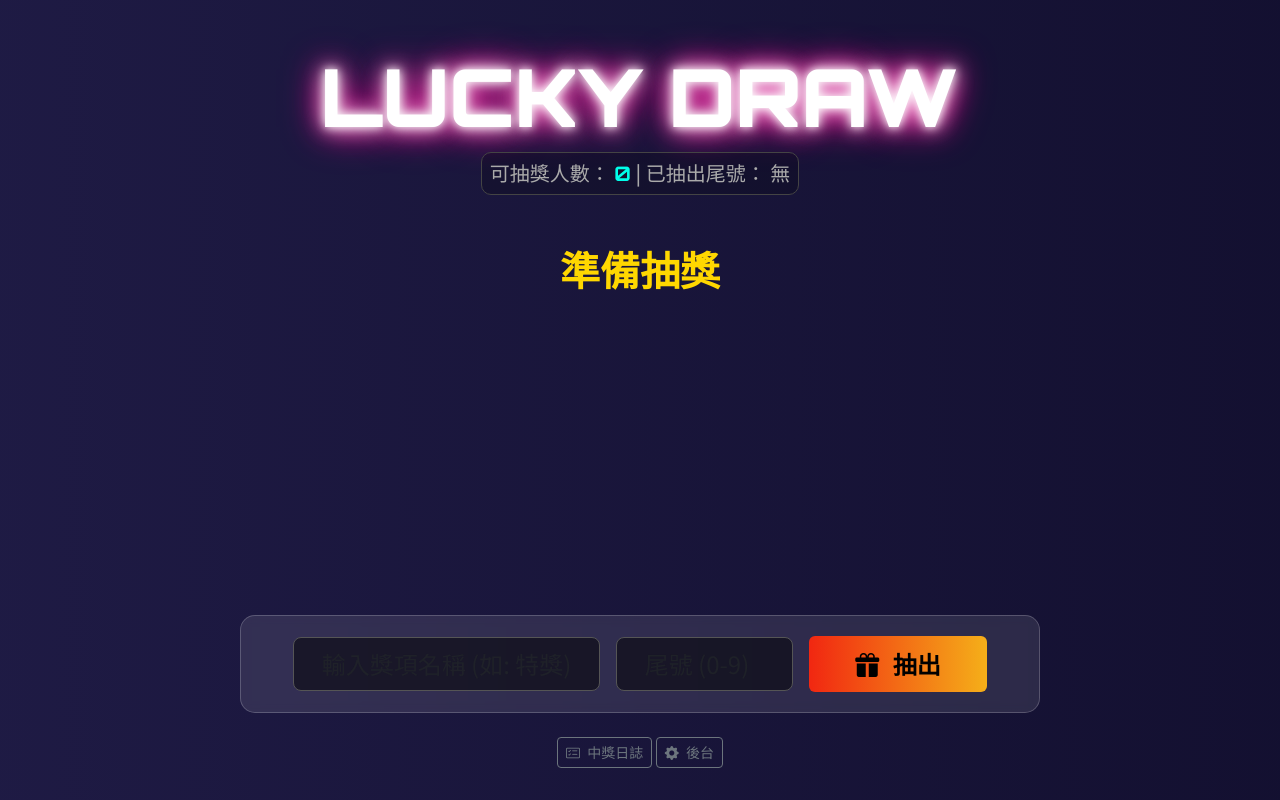
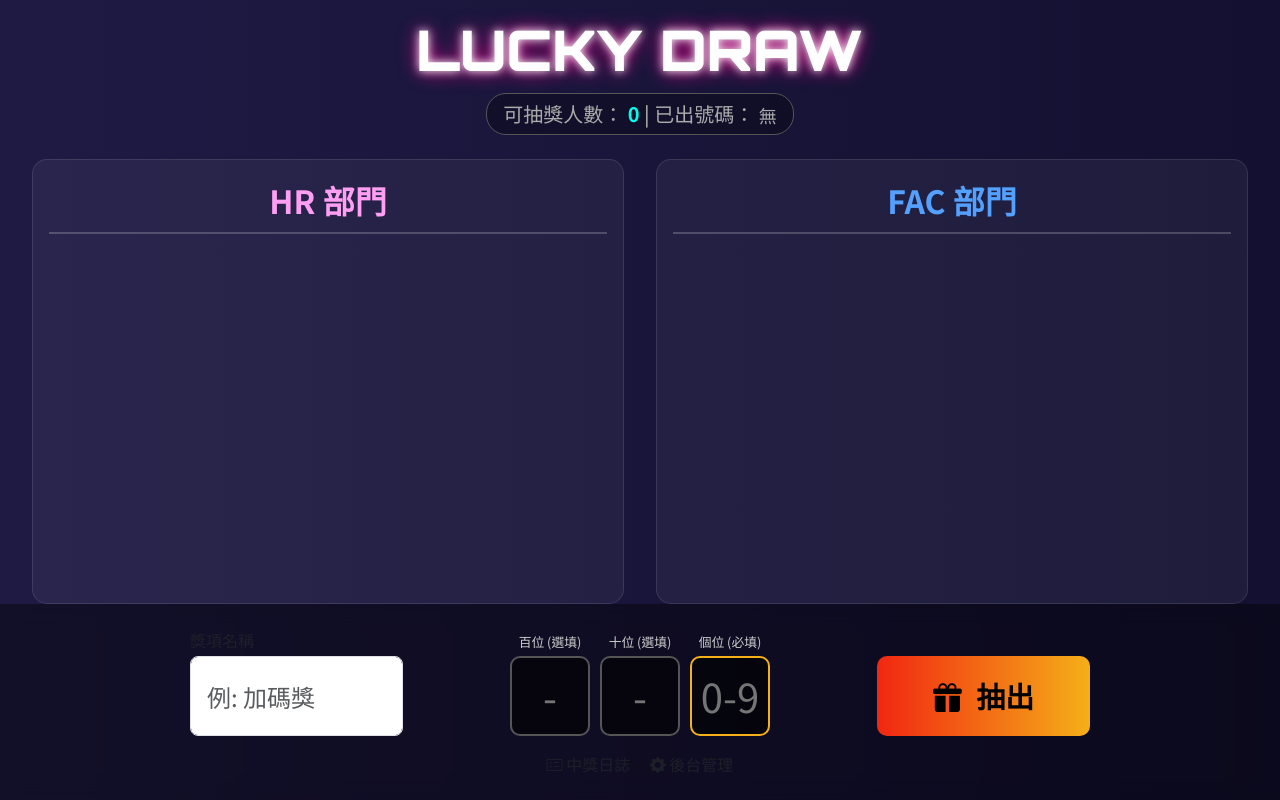
Before and after one commit to jjaass9507/self-checkin-lottery-system, a Flask app: page /lottery/screen in a window 1280 px wide. Run offline with Flask 3, Linux system fonts and the light colour scheme; data that the repository does not hold is empty.

Commit message:
git commit "更新功能: 將尾號欄位類型改為字串並新增加碼標記，調整抽獎邏輯以支援多位數號碼"

```diff
--- a/app/lottery/routes.py
+++ b/app/lottery/routes.py
@@ -49,51 +49,56 @@ def api_get_data():
 
 @bp.route('/api/draw', methods=['POST'])
 def api_draw():
-    # ... (保持原樣) ...
     data = request.get_json()
-    tail_number = data.get('tail_number')
+    # (*** 修改：接收 suffix (字串) 而不是 tail_number (整數) ***)
+    suffix = data.get('suffix', '').strip()
     prize_name = data.get('prize_name', '神秘獎項')
 
-    if tail_number is None:
-        return jsonify({"success": False, "message": "請輸入尾號"}), 400
+    if not suffix:
+        return jsonify({"success": False, "message": "請輸入號碼"}), 400
+
+    # 檢查是否為數字 (雖然是字串處理，但內容要是數字)
+    if not suffix.isdigit():
+        return jsonify({"success": False, "message": "號碼必須為數字"}), 400
 
     try:
-        tail_number = int(tail_number)
-        if not (0 <= tail_number <= 9):
-            raise ValueError
-    except ValueError:
-        return jsonify({"success": False, "message": "尾號必須是 0-9 的數字"}), 400
+        # 檢查是否抽過 (直接比對字串)
+        is_drawn = DrawnTailNumber.query.filter_by(tail_number=suffix).first()
+        if is_drawn:
+            return jsonify({"success": False, "message": f"號碼 {suffix} 已經被抽過了 ({is_drawn.prize_name})！"}), 400
 
-    try:
-        is_drawn = DrawnTailNumber.query.filter_by(tail_number=tail_number).first()
-        if is_drawn:
-            return jsonify({"success": False, "message": f"尾號 {tail_number} 已經被抽過了 ({is_drawn.prize_name})！"}), 400
-
-        str_tail_number = str(tail_number)
+        # (*** 核心邏輯：比對字串結尾 ***)
+        # 不管是 1 碼 (5), 2 碼 (35), 3 碼 (135) 都可以通用 endswith
         pool = CheckinList.query.filter(
             CheckinList.status == 'CheckedIn',
             CheckinList.has_won == False,
-            CheckinList.lottery_number.endswith(str_tail_number)
+            CheckinList.lottery_number.endswith(suffix)
         ).all()
 
+        # 判斷是否為加碼 (長度 > 1 視為加碼)
+        is_addon = len(suffix) > 1
+
         if not pool:
-            message = f"尾號 {tail_number} 沒有人中獎。"
+            message = f"號碼 {suffix} 沒有人中獎。"
             winners_list_info = []
         else:
-            message = f"恭喜！尾號 {tail_number} 的中獎者！"
+            message = f"恭喜！號碼 {suffix} 的中獎者！"
             winners_list_info = []
             for person in pool:
                 person.has_won = True
                 winners_list_info.append({
                     "name": person.name,
                     "employee_id": person.employee_id,
-                    "lottery_number": person.lottery_number
+                    "lottery_number": person.lottery_number,
+                    # (*** 新增：回傳 site 讓前端分流 ***)
+                    "site": person.site
                 })
 
         new_drawn_number = DrawnTailNumber(
-            tail_number=tail_number,
+            tail_number=suffix,
             prize_name=prize_name,
-            timestamp=datetime.now()
+            timestamp=datetime.now(),
+            is_addon=is_addon # 寫入資料庫
         )
         db.session.add(new_drawn_number)
         db.session.commit()
@@ -102,7 +107,8 @@ def api_draw():
             "success": True,
             "message": message,
             "prize_name": prize_name,
-            "tail_number": tail_number,
+            "tail_number": suffix, # 回傳字串
+            "is_addon": is_addon,  # 回傳是否加碼
             "winners": winners_list_info
         })
 
--- a/app/templates/lottery/screen.html
+++ b/app/templates/lottery/screen.html
@@ -15,82 +15,184 @@
             color: #fff;
             text-align: center;
             font-family: 'Noto Sans TC', sans-serif;
-            overflow: hidden;
+            overflow-x: hidden;
+            height: 100vh;
+            display: flex;
+            flex-direction: column;
         }
         @keyframes gradient-animation { 0% { background-position: 0% 50%; } 50% { background-position: 100% 50%; } 100% { background-position: 0% 50%; } }
-        .lottery-container { min-height: 100vh; display: flex; flex-direction: column; justify-content: space-between; padding: 2rem; }
-        .main-title { font-family: 'Orbitron', sans-serif; font-weight: 900; font-size: 5rem; color: #fff; text-shadow: 0 0 10px #fff, 0 0 20px #fff, 0 0 30px #f09, 0 0 40px #f09; margin-top: 1rem; }
-        #status-bar { color: #aaa; background: rgba(0,0,0,0.2); padding: 0.5rem; border-radius: 10px; display: inline-block; margin: auto; border: 1px solid #444; }
-        #pool-count { font-weight: 700; font-size: 1.25rem; color: #00ffea; font-family: 'Orbitron', sans-serif; }
 
-        #winner-display { min-height: 40vh; }
-        #result-title { font-size: 2.5rem; color: #ffd700; font-weight: 700; margin-bottom: 2rem; }
+        /* 標題區 */
+        header { padding: 1rem; flex-shrink: 0; }
+        .main-title { font-family: 'Orbitron', sans-serif; font-weight: 900; font-size: 3.5rem; color: #fff; text-shadow: 0 0 10px #fff, 0 0 20px #f09; margin: 0; }
+        #status-bar { color: #aaa; background: rgba(0,0,0,0.3); padding: 0.5rem 1rem; border-radius: 20px; display: inline-block; margin-top: 10px; border: 1px solid #555; }
+        #pool-count { color: #00ffea; font-weight: bold; }
 
-        .winner-card { background: linear-gradient(145deg, #fefde8, #f8d7a0); color: #333; padding: 1rem 1.5rem; margin: 0.5rem; border-radius: 10px; font-size: 1.75rem; font-weight: 700; border: 2px solid #fff; box-shadow: 0 0 20px #f8d7a0, 0 5px 15px rgba(0,0,0,0.3); display: inline-block; opacity: 0; transform: scale(0.5) rotate(15deg); animation: pop-in 0.5s cubic-bezier(0.175, 0.885, 0.32, 1.275) forwards; }
-        .winner-card small { font-size: 1rem; font-weight: 500; display: block; margin-top: 5px;}
-        @keyframes pop-in { to { opacity: 1; transform: scale(1) rotate(0deg); } }
+        /* 中獎顯示區 (核心修改：左右分欄) */
+        main {
+            flex-grow: 1;
+            display: flex;
+            padding: 0 2rem;
+            gap: 2rem;
+            overflow: hidden;
+            position: relative;
+        }
 
-        .controls { background: rgba(255,255,255,0.1); border-radius: 15px; padding: 20px; max-width: 800px; margin: auto; backdrop-filter: blur(5px); border: 1px solid rgba(255,255,255,0.2); }
-        .form-control-lg { background: rgba(0,0,0,0.5); color: #fff; border: 1px solid #555; text-align: center; font-size: 1.5rem; }
-        .form-control-lg:focus { background: rgba(0,0,0,0.7); color: #fff; border-color: #00ffea; box-shadow: 0 0 10px rgba(0, 255, 234, 0.5); }
-        #draw-btn { font-size: 1.5rem; font-weight: 700; padding: 10px 40px; background: linear-gradient(to right, #f12711, #f5af19); border: none; }
-        #draw-btn:hover { transform: scale(1.05); box-shadow: 0 0 20px rgba(245, 175, 25, 0.5); }
+        .winner-column {
+            flex: 1;
+            display: flex;
+            flex-direction: column;
+            background: rgba(255, 255, 255, 0.05);
+            border-radius: 15px;
+            border: 1px solid rgba(255,255,255,0.1);
+            padding: 1rem;
+            overflow-y: auto; /* 允許捲動 */
+        }
+
+        .col-title {
+            font-size: 2rem;
+            font-weight: 700;
+            margin-bottom: 1rem;
+            text-transform: uppercase;
+            border-bottom: 2px solid rgba(255,255,255,0.2);
+            padding-bottom: 0.5rem;
+        }
+        .col-title.hr { color: #ff9ff3; }
+        .col-title.fac { color: #54a0ff; }
+
+        /* 卡片樣式 */
+        .winner-card {
+            background: linear-gradient(145deg, #fefde8, #f8d7a0);
+            color: #333;
+            padding: 0.8rem;
+            margin-bottom: 0.8rem;
+            border-radius: 10px;
+            font-size: 1.5rem;
+            font-weight: 700;
+            border: 2px solid #fff;
+            box-shadow: 0 4px 6px rgba(0,0,0,0.1);
+            animation: pop-in 0.5s cubic-bezier(0.175, 0.885, 0.32, 1.275) forwards;
+            opacity: 0;
+            transform: scale(0.5);
+        }
+
+        /* (*** 加碼樣式 ***) */
+        .winner-card.addon-card {
+            background: linear-gradient(145deg, #ff9ff3, #feca57); /* 紫金配色 */
+            border: 3px solid #ff0000;
+            box-shadow: 0 0 15px #ff0000;
+            transform: scale(1.05);
+        }
+        .winner-card small { font-size: 0.9rem; font-weight: 500; display: block; opacity: 0.8; }
+
+        @keyframes pop-in { to { opacity: 1; transform: scale(1); } }
+
+        /* 控制區 */
+        footer { padding: 1.5rem; background: rgba(0,0,0,0.4); backdrop-filter: blur(10px); }
+        .controls { max-width: 900px; margin: auto; }
+
+        /* 輸入框組 */
+        .digit-input-group { display: flex; gap: 10px; justify-content: center; align-items: flex-end; }
+        .digit-box { text-align: center; }
+        .digit-box label { display: block; color: #ccc; font-size: 0.8rem; margin-bottom: 5px; }
+        .digit-box input {
+            width: 80px; height: 80px;
+            font-size: 2.5rem; text-align: center;
+            background: rgba(0,0,0,0.6); color: #fff;
+            border: 2px solid #555; border-radius: 10px;
+        }
+        .digit-box input:focus { border-color: #00ffea; box-shadow: 0 0 15px rgba(0,255,234,0.5); outline: none; }
+
+        #draw-btn {
+            height: 80px; font-size: 1.8rem; font-weight: bold;
+            padding: 0 40px; border-radius: 10px;
+            background: linear-gradient(to right, #f12711, #f5af19); border: none;
+        }
     </style>
 </head>
 <body>
 
-    <div class="lottery-container">
     <header>
         <h1 class="main-title">LUCKY DRAW</h1>
         <div id="status-bar" class="h5">
-                可抽獎人數： <span id="pool-count">...</span> | 已抽出尾號： <span id="drawn-history">...</span>
+            可抽獎人數： <span id="pool-count">...</span> |
+            已出號碼： <span id="drawn-history" style="font-size: 0.9em; max-width: 500px; overflow: hidden; text-overflow: ellipsis; vertical-align: bottom; display: inline-block; white-space: nowrap;">...</span>
         </div>
     </header>
 
-        <main id="winner-display">
-            <h2 id="result-title">準備抽獎</h2>
-            <div id="winner-list" class="d-flex flex-wrap justify-content-center"></div>
+    <main>
+        <div class="winner-column">
+            <div class="col-title hr">HR 部門</div>
+            <div id="list-hr"></div>
+        </div>
+
+        <div class="winner-column">
+            <div class="col-title fac">FAC 部門</div>
+            <div id="list-fac"></div>
+        </div>
     </main>
 
     <footer>
-            <div class="controls mb-4">
-                <form id="draw-form" class="row g-3 justify-content-center align-items-center">
-                    <div class="col-md-5">
-                        <input type="text" class="form-control form-control-lg" id="prize-name" placeholder="輸入獎項名稱 (如: 特獎)" required>
+        <div class="controls">
+            <form id="draw-form" class="row g-3 align-items-end justify-content-center">
+                <div class="col-md-3">
+                    <label class="text-start d-block text-muted mb-1">獎項名稱</label>
+                    <input type="text" class="form-control form-control-lg" id="prize-name" placeholder="例: 加碼獎" style="height: 80px; font-size: 1.5rem;" required>
                 </div>
-                    <div class="col-md-3">
-                        <input type="number" class="form-control form-control-lg" id="tail-number" placeholder="尾號 (0-9)" min="0" max="9" required>
+
+                <div class="col-md-6">
+                    <div class="digit-input-group">
+                        <div class="digit-box">
+                            <label>百位 (選填)</label>
+                            <input type="text" id="input-100" maxlength="1" pattern="[0-9]*" placeholder="-">
                         </div>
+                        <div class="digit-box">
+                            <label>十位 (選填)</label>
+                            <input type="text" id="input-10" maxlength="1" pattern="[0-9]*" placeholder="-">
+                        </div>
+                        <div class="digit-box">
+                            <label>個位 (必填)</label>
+                            <input type="text" id="input-1" maxlength="1" pattern="[0-9]*" placeholder="0-9" required style="border-color: #f5af19;">
+                        </div>
+                    </div>
+                </div>
+
                 <div class="col-md-3">
                     <button type="submit" class="btn btn-warning w-100" id="draw-btn">
                         <i class="bi bi-gift-fill me-2"></i> 抽出
                     </button>
                 </div>
             </form>
-            </div>
 
-            <div class="footer-links">
-                <a href="{{ url_for('lottery.winners_list') }}" class="btn btn-outline-secondary btn-sm" target="_blank">
-                    <i class="bi bi-card-checklist me-1"></i> 中獎日誌
+            <div class="text-center mt-3">
+                <a href="{{ url_for('lottery.winners_list') }}" class="text-muted text-decoration-none me-3" target="_blank">
+                    <i class="bi bi-card-checklist"></i> 中獎日誌
                 </a>
-                <a href="{{ url_for('admin.index') }}" class="btn btn-outline-secondary btn-sm" target="_blank">
-                    <i class="bi bi-gear-fill me-1"></i> 後台
+                <a href="{{ url_for('admin.index') }}" class="text-muted text-decoration-none" target="_blank">
+                    <i class="bi bi-gear-fill"></i> 後台管理
                 </a>
             </div>
+        </div>
     </footer>
-    </div>
 
     <script>
         const poolCountEl = document.getElementById('pool-count');
         const drawnHistoryEl = document.getElementById('drawn-history');
-        const winnerListEl = document.getElementById('winner-list');
-        const resultTitleEl = document.getElementById('result-title');
-        const drawForm = document.getElementById('draw-form');
+        const listHrEl = document.getElementById('list-hr');
+        const listFacEl = document.getElementById('list-fac');
         const drawBtn = document.getElementById('draw-btn');
+
+        // 輸入框
+        const input100 = document.getElementById('input-100');
+        const input10 = document.getElementById('input-10');
+        const input1 = document.getElementById('input-1');
         const prizeInput = document.getElementById('prize-name');
-        const tailInput = document.getElementById('tail-number');
 
         document.addEventListener('DOMContentLoaded', fetchData);
+
+        // 自動跳格邏輯 (輸入百位跳十位，輸入十位跳個位)
+        input100.addEventListener('input', (e) => { if(e.target.value) input10.focus(); });
+        input10.addEventListener('input', (e) => { if(e.target.value) input1.focus(); });
 
         async function fetchData() {
             try {
@@ -98,66 +200,97 @@
                 const data = await response.json();
                 poolCountEl.innerText = data.available_count;
                 drawnHistoryEl.innerText = data.drawn_numbers_list.join(", ") || "無";
-                return data.drawn_numbers_list;
+                return data.drawn_numbers_list; // 回傳已抽號碼列表
             } catch (error) {
                 console.error("Error:", error);
-            }
                 return [];
             }
+        }
 
-        drawForm.addEventListener('submit', async (e) => {
+        document.getElementById('draw-form').addEventListener('submit', async (e) => {
             e.preventDefault();
 
+            // 組合號碼
+            const v100 = input100.value.trim();
+            const v10 = input10.value.trim();
+            const v1 = input1.value.trim();
+
+            if (!v1) return alert("請至少輸入個位數");
+
+            // 組合字串：如果有百位就全組，沒百位看有沒有十位
+            let suffix = "";
+            if (v100) suffix += v100;
+            if (v10 || v100) suffix += v10; // 如果有百位，十位即使空也要補(雖然邏輯上怪怪的，但假設 user 會依序輸入)
+            suffix += v1;
+
+            // 簡單防呆：把中間的空字元處理掉 (例如輸入 百位:1, 個位:5 -> 15? 還是不允許? 這裡假設使用者會連續輸入)
+            // 這裡直接串接，如果不連續 (如 1_5) 使用者自己負責，或者可以強迫輸入
+
             const prizeName = prizeInput.value.trim();
-            const tailNum = parseInt(tailInput.value);
+            if (!prizeName) return alert("請輸入獎項名稱");
 
-            if (!prizeName) return alert("請輸入獎項名稱");
-            if (isNaN(tailNum) || tailNum < 0 || tailNum > 9) return alert("請輸入 0-9 的尾號");
-
+            // 檢查重複
             const drawnList = await fetchData();
-            if (drawnList.includes(tailNum)) {
-                return alert(`尾號 ${tailNum} 已經抽過了！請換一個號碼。`);
+            // 注意：API回傳的可能是字串陣列
+            if (drawnList.includes(suffix)) {
+                return alert(`號碼 ${suffix} 已經抽過了！`);
             }
 
-            if (!confirm(`確認要抽出：\n\n【 ${prizeName} 】\n\n尾號：【 ${tailNum} 】\n\n確定嗎？`)) return;
+            if (!confirm(`確認要抽出：\n\n【 ${prizeName} 】\n\n號碼：【 ${suffix} 】\n\n確定嗎？`)) return;
 
+            // 清空畫面
             drawBtn.disabled = true;
-            winnerListEl.innerHTML = '';
-            resultTitleEl.innerText = '正在抽出幸運兒...';
+            listHrEl.innerHTML = '';
+            listFacEl.innerHTML = '';
 
             try {
                 const response = await fetch("{{ url_for('lottery.api_draw') }}", {
                     method: 'POST',
                     headers: { 'Content-Type': 'application/json' },
-                    body: JSON.stringify({ prize_name: prizeName, tail_number: tailNum })
+                    body: JSON.stringify({ prize_name: prizeName, suffix: suffix })
                 });
 
                 const result = await response.json();
 
                 if (result.success) {
-                    resultTitleEl.innerText = `🎉 ${result.message}`;
+                    // 根據 is_addon 決定樣式
+                    const cardClass = result.is_addon ? 'winner-card addon-card' : 'winner-card';
+                    const badgeText = result.is_addon ? '🔥 加碼中獎' : '🎉 中獎';
 
                     if (result.winners.length > 0) {
                         result.winners.forEach((winner, index) => {
                             setTimeout(() => {
                                 const card = document.createElement('div');
-                                card.className = 'winner-card shadow';
-                                // (*** 核心修改：增加顯示抽獎編號 ***)
+                                card.className = cardClass;
                                 card.innerHTML = `
-                                    ${winner.name}<br>
-                                    <small class="text-muted">工號: ${winner.employee_id}</small>
-                                    <small class="text-warning">編號: ${winner.lottery_number || '無'}</small>
+                                    <div class="d-flex justify-content-between">
+                                        <span>${winner.name}</span>
+                                        <small>${winner.employee_id}</small>
+                                    </div>
+                                    <div class="d-flex justify-content-between mt-1">
+                                        <small class="text-primary">${winner.site || '未知單位'}</small>
+                                        <small class="fw-bold text-danger">NO.${winner.lottery_number}</small>
+                                    </div>
                                 `;
-                                winnerListEl.appendChild(card);
+
+                                // (*** 核心修改：分流顯示 ***)
+                                if (winner.site === 'HR') {
+                                    listHrEl.appendChild(card);
+                                } else if (winner.site === 'FAC') {
+                                    listFacEl.appendChild(card);
+                                } else {
+                                    // 若有其他單位，預設放右邊或另作處理，這裡暫放 FAC
+                                    listFacEl.appendChild(card);
+                                }
                             }, index * 200);
                         });
+                    } else {
+                        alert(`號碼 ${suffix} 沒有人中獎`);
                     }
 
-                    prizeInput.value = '';
-                    tailInput.value = '';
+                    // 不清空輸入框，方便繼續加碼 (例如抽完 5，繼續輸入 3 變 35)
                 } else {
                     alert(result.message);
-                    resultTitleEl.innerText = '抽獎失敗';
                 }
 
                 await fetchData();
```
Also changed, not shown: app/models.py (+8 -4 lines), migrations/versions/6bd8a0a3be14_change_tail_number_to_string_and_add_is_.py (added, +40 -0 lines). Lines whose indentation alone changed are shown as unchanged.
